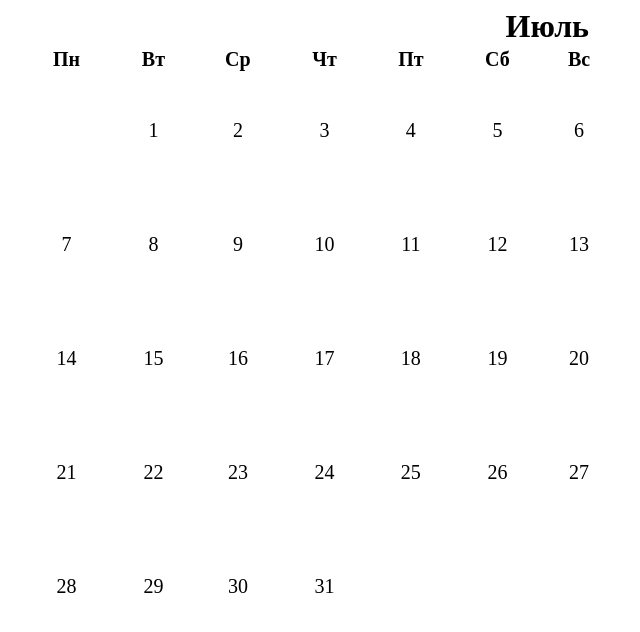
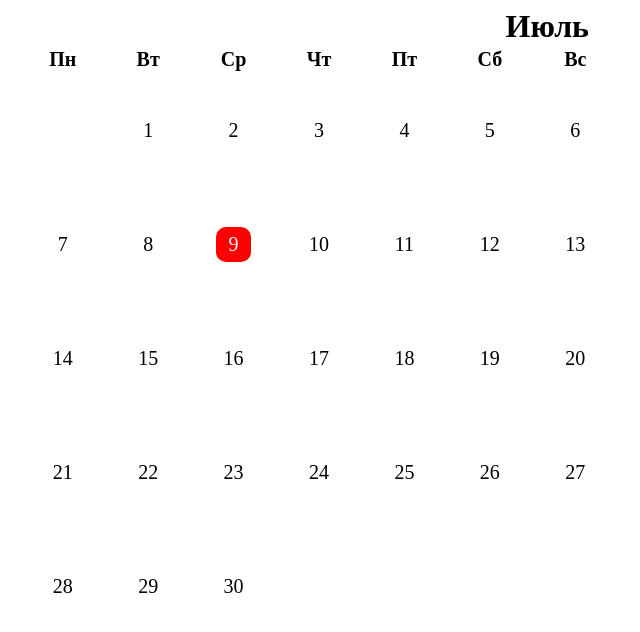
Before and after one commit to iCHera/NoteCalendar, a Vue app: page / in a window 1280 px wide. Shown: the top 632 px of the page, without its empty margins (321-961 px from the left). Built offline with nearby package versions, Linux system fonts and the light colour scheme.

Commit message:
fix mistake in calenda.vue

```diff
--- a/src/components/Calendar.vue
+++ b/src/components/Calendar.vue
@@ -16,7 +16,15 @@
       <tbody>
         <tr v-for="week in weeks" :key="week">
           <td v-for="day in week" :key="day" class="count-day">
-            <span v-if="day" class="day"> {{ day }} </span>
+            <span
+            v-if="day"
+            @click="selectDay(day)"
+            :class="{
+              selected: day === selectDate,
+              today: day === dayNow,
+              day
+            }"
+            > {{ day }} </span>
           </td>
         </tr>
       </tbody>
@@ -25,36 +33,61 @@
 </template>
 
 <script setup>
-  import { ref } from 'vue'
+  import { computed, ref } from 'vue'
 
-  const date = new Date();
+  const dayNow = ref(new Date().getDate());
+  const currentMonth = ref(new Date().getMonth());
+  const currentYears = ref(new Date().getFullYear());
 
-  const dayNow = date.getDate();
-  const dayCountNow = date.getDay();
-  const monthNow = date.getMonth();
-  const yearNow = date.getFullYear();
-  const daysInMonth = new Date(yearNow, monthNow + 1, 0);
-  const startDay = (new Date(yearNow, monthNow, 1) + 6) % 7
+  // Определение дней в месяце
+  const daysInMonth = computed(() => {
+    return new Date(currentYears.value, currentMonth.value + 1, 0).getDate();
+  })
 
-  let Month;
+  // Определение первого дня в месяце
+  const startDay = computed(() => {
+    let day = new Date(currentYears.value, currentMonth.value, 1).getDay()
+    return (day + 6) % 7
+  })
+
+  // Заполнение массива датами
+  const calendar = computed(() => {
+    const days = []
+    for(let i = 0; i < startDay.value; i++) {
+      days.push(null)
+    }
+    for(let i = 1; i < daysInMonth.value; i++) {
+      days.push(i);
+    }
+    return days
+  })
+
+  // Из массива разбиваю на недели
+  const weeks = computed(() => {
+    const week = []
+    for (let i = 0; i <= calendar.value.length; i += 7) {
+      week.push(calendar.value.slice(i, i + 7));
+    }
+    return week
+  })
+
+    // Определения что за месяц сейчас
   const arrNameMonth = ["Январь", "Февраль", "Март", "Апрель", "Май", "Июнь", "Июль", "Август", "Сентябрь", "Октябрь", "Ноябрь", "Декабрь"];
-  for (let i = 0; i < arrNameMonth.length; i++) {
-    if (i == monthNow) {
-      Month = arrNameMonth[i];
+  const Month = computed(() => arrNameMonth[currentMonth.value])
+
+  // Функция для работы с выбранной датой
+  const selectDate = ref({
+    day: null,
+    month: null,
+    year: null,
+  })
+
+  function selectDay(day) {
+    selectDate.value = {
+      day,
+      month: currentMonth.value,
+      year: currentYears.value,
     }
-  }
-
-  const calendar = []
-  for(let i = 0; i <= startDay; i++){
-    calendar.push(null)
-  }
-  for (let i = 0; i <= daysInMonth.getDate(); i++) {
-    calendar.push(i);
-  }
-
-  const weeks = []
-  for (let i = 0; i <= calendar.length; i += 7){
-    weeks.push(calendar.slice(i, i + 7))
   }
 
 </script>
@@ -85,14 +118,24 @@
   }
 
   .count-day {
+    text-align: center;
+    vertical-align: middle;
+  }
 
+  .today {
+    background-color: red;
+    color: white;
+    border-radius: 10px;
   }
 
   .day {
-    display: flex;
+    display: inline-flex;
     justify-content: center;
+    align-items: center;
     font-size: 20px;
     cursor: pointer;
+    width: 35px;
+    height: 35px;
   }
 
 </style>
```
